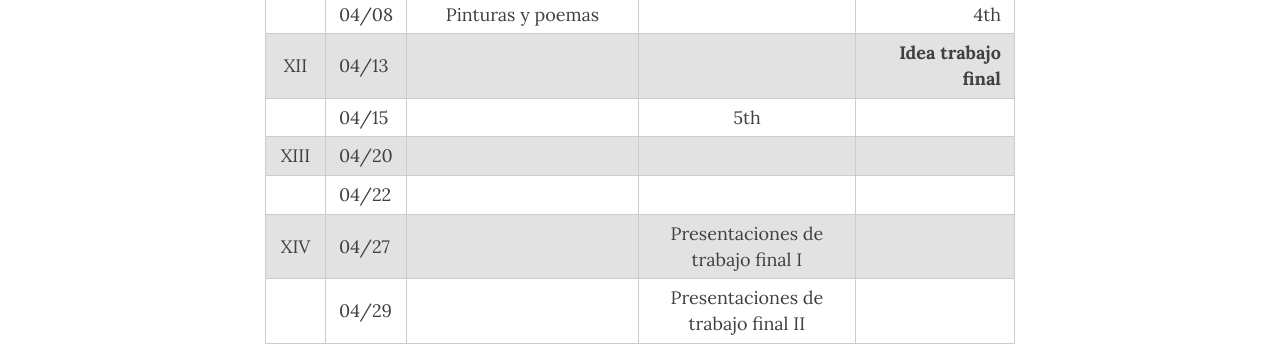
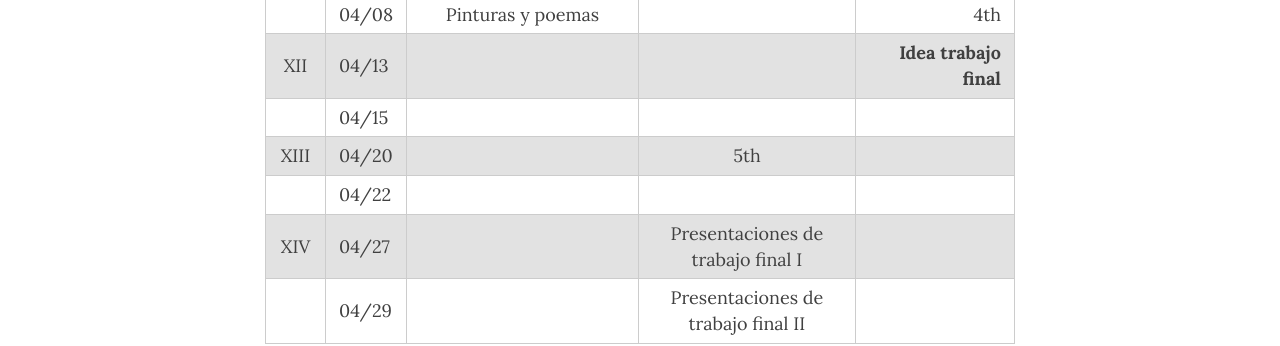
Before and after one commit to Hipomenes/novohispana, a Jekyll site: the page built from calendar.md, in a window 1280 px wide and 900 px high, scrolled down 1102 px. Shown: the part 272-618 px from the top of the window. Built offline with Jekyll 4.4.1, drawn with Linux system fonts in a browser that asks for light colours; nearby versions of some CDN libraries.

```diff
--- a/calendar.md
+++ b/calendar.md
@@ -31,8 +31,8 @@ subtitle: Spring 2021
 | XI    | 04/06 | Nican Mopohua | | |
 |       | 04/08 | Pinturas y poemas | | 4th |
 | XII   | 04/13 | | | **Idea trabajo final** |
-|       | 04/15 | | 5th |  |
-|  XIII | 04/20 | |  | |
+|       | 04/15 | | |  |
+|  XIII | 04/20 | | 5th | |
 |       | 04/22 | |  |  |
 |  XIV  | 04/27 | | Presentaciones de trabajo final I  | |
 |       | 04/29 | | Presentaciones de trabajo final II | |
```
